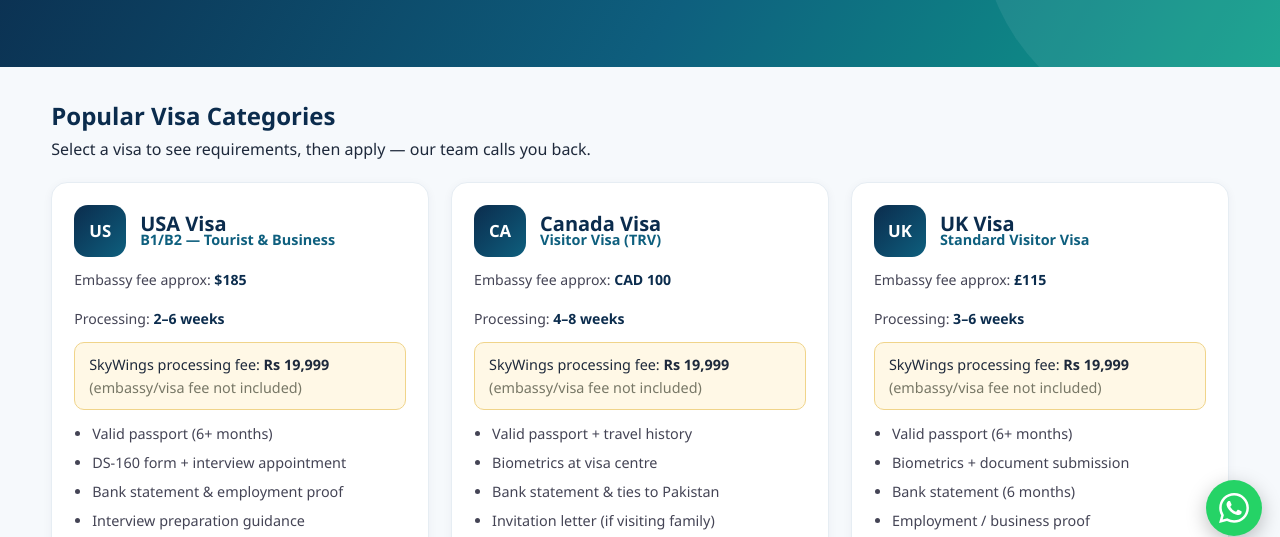
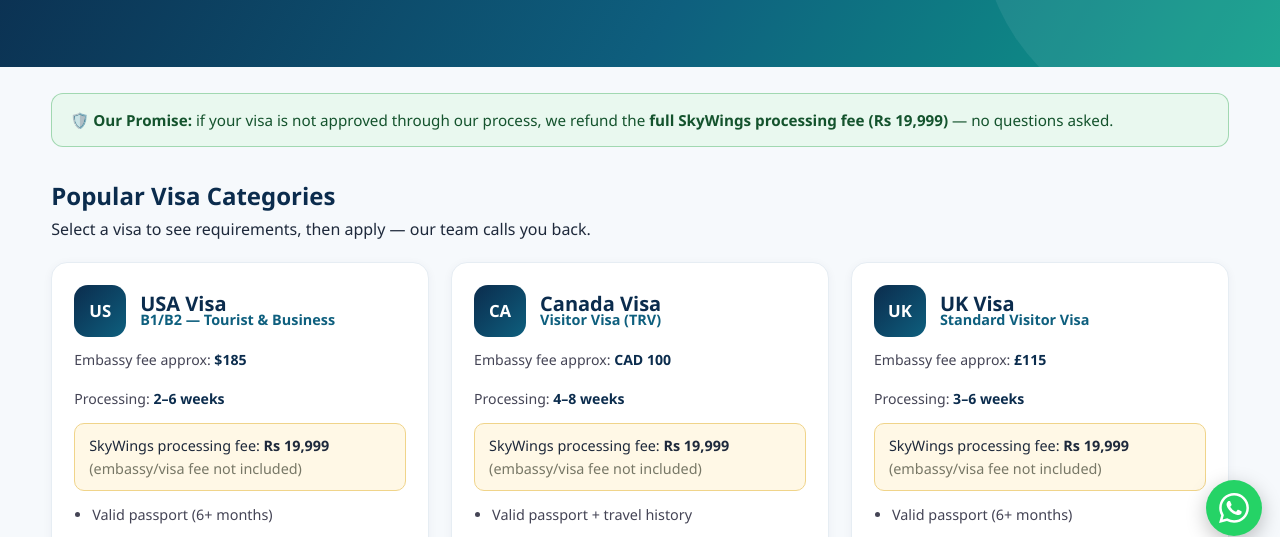
Before and after one commit to safarhusain0074-creator/skywings-travel, a website: page public/visa.html in a window 1280 px wide. Shown: the part 246-783 px from the top of the page. Drawn offline with Linux system fonts and the light colour scheme.

Commit message:
Visa page: add processing-fee refund promise banner

```diff
--- a/public/visa.html
+++ b/public/visa.html
@@ -25,6 +25,10 @@
 <section class="hero" style="padding:44px 0">
   <div class="container"><h1>Visa Services</h1><p>USA, Canada, UK & Schengen visa assistance with high approval guidance. Operating since 2002 — 100K+ happy clients.</p></div>
 </section>
+
+<div class="container" style="margin:26px auto 0">
+  <div style="background:#e9f8ef;border:1px solid #35a85366;border-radius:12px;padding:14px 18px;font-size:.95rem;color:#14532d">🛡️ <b>Our Promise:</b> if your visa is not approved through our process, we refund the <b>full SkyWings processing fee (Rs 19,999)</b> — no questions asked.</div>
+</div>
 
 <div class="container" style="margin:34px auto 20px">
   <h2 style="margin-bottom:6px">Popular Visa Categories</h2>
```
